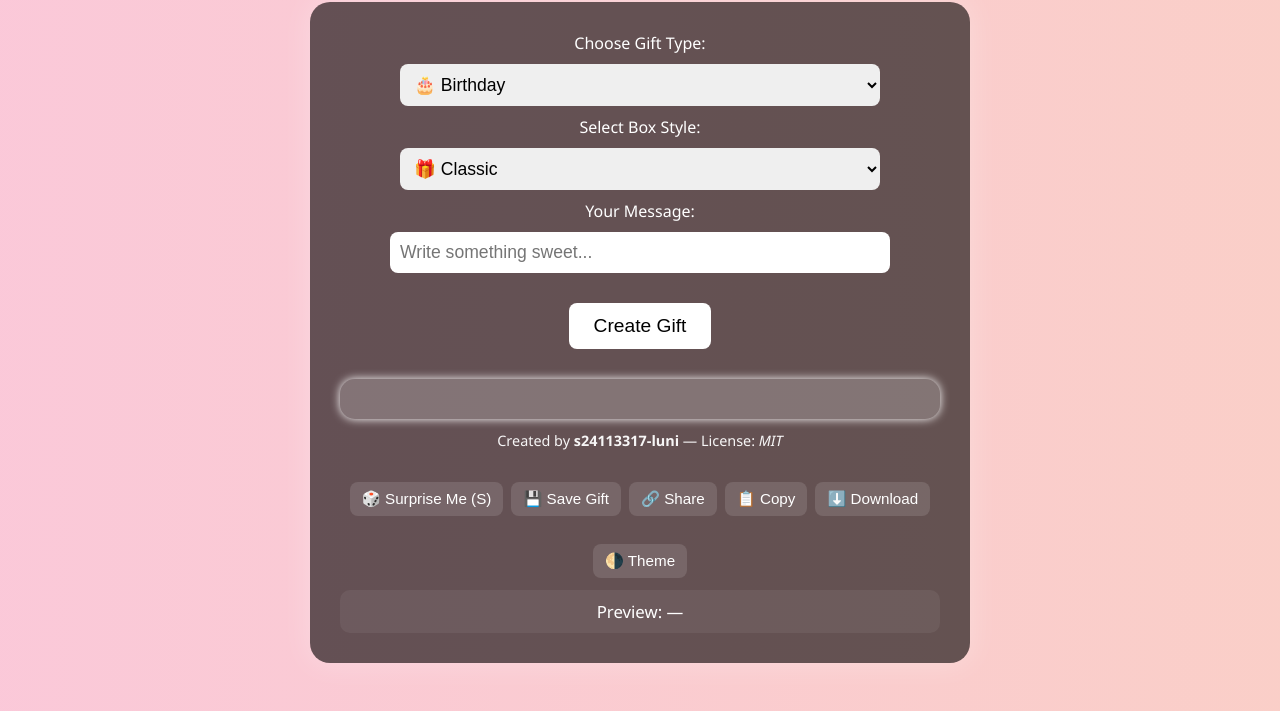
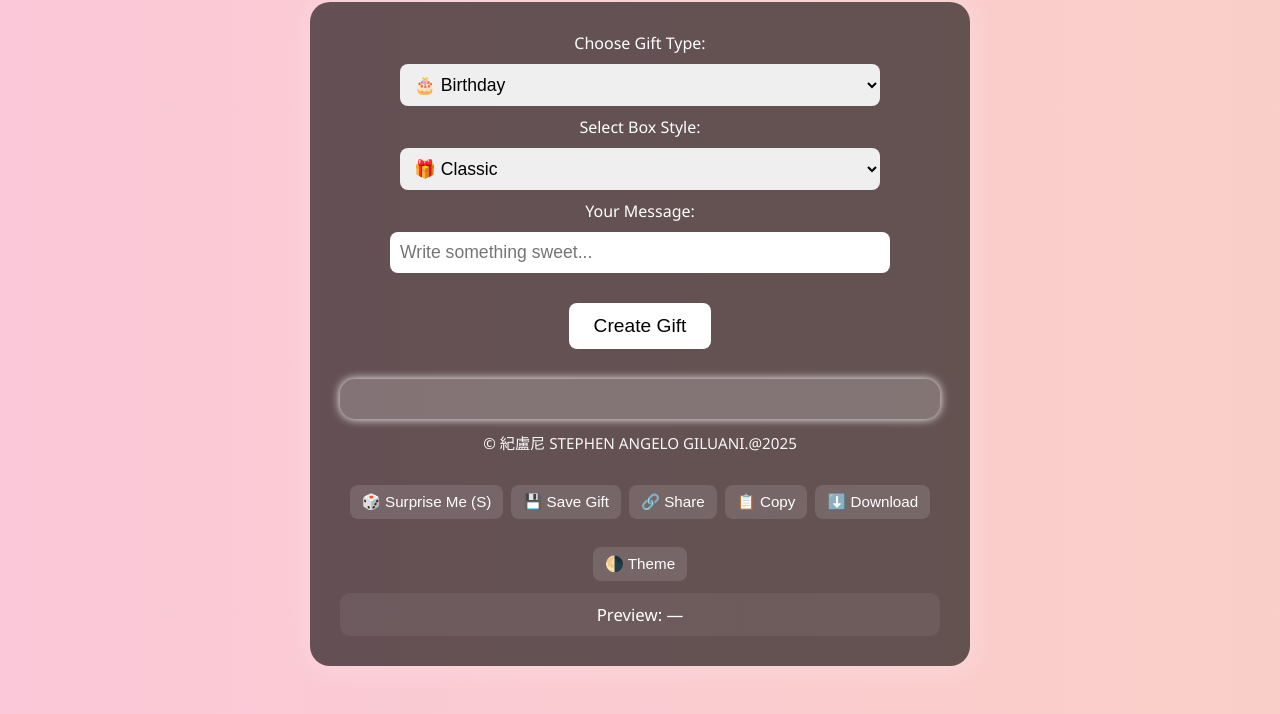
Before and after one commit to s24113317-luni/gift-to-to-go, a plain HTML site: page index.html in a window 1280 px wide. Shown: the part 148-862 px from the top of the page. Drawn offline with Linux system fonts and the light colour scheme.

Commit message:
ADD FOOTER

```diff
--- a/index.html
+++ b/index.html
@@ -178,8 +178,8 @@
     <button onclick="generateGift()">Create Gift</button>
 
     <div id="output" aria-live="polite"></div>
-    <div id="authorInfo" style="margin-top:12px;font-size:0.9em;opacity:0.95;color:#fff;">
-      Created by <strong>s24113317-luni</strong> — License: <em>MIT</em>
+    <div id="authorInfo" style="margin-top:12px;font-size:0.95em;opacity:0.95;color:#fff;">
+      © 紀盧尼 STEPHEN ANGELO GILUANI.@2025
     </div>
 
     <div class="extra-controls" id="extras">
```
